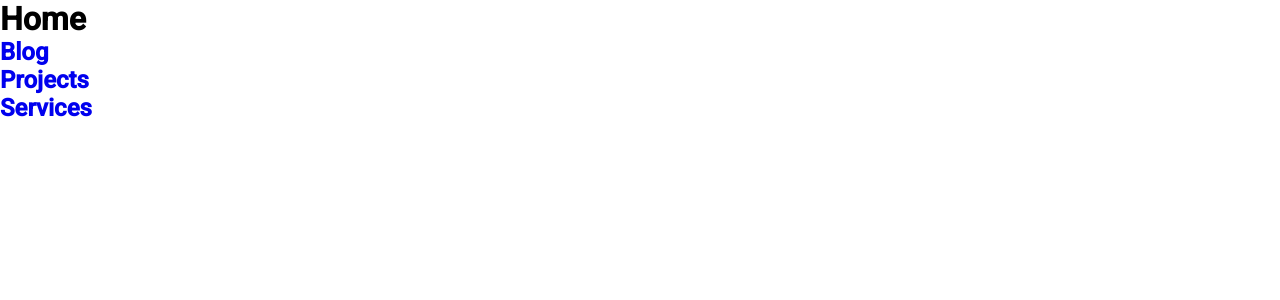
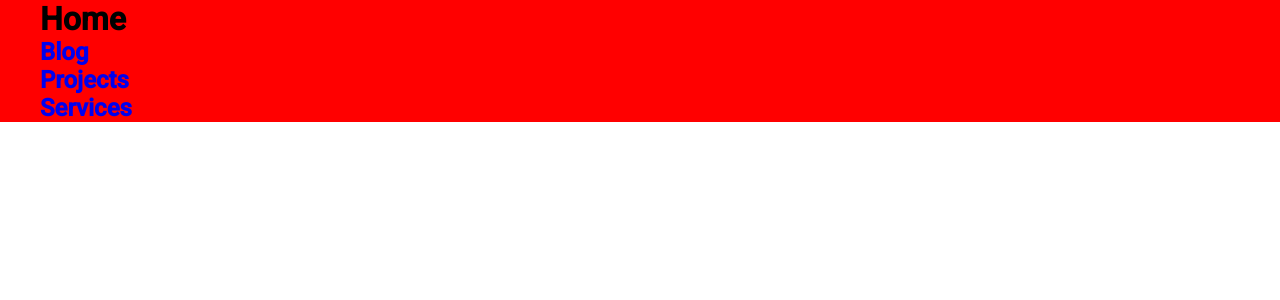
Before and after one commit to SoftLion-Co/prototype-fr, a Next.js app: page / in a window 1280 px wide. Shown: the top 300 px of the page. Built offline with nearby package versions, Linux system fonts and the light colour scheme.

Commit message:
style: add container section

```diff
--- a/app/page.tsx
+++ b/app/page.tsx
@@ -3,7 +3,7 @@ import AppealingSection from "./sections/article_page/AppealingSection";
 
 const Home = () => {
   return (
-    <div>
+    <div className="container">
       <h1>Home</h1>
       <Link href="/blogs">
         <h2>Blog</h2>
--- /dev/null
+++ b/styles/_container.scss
@@ -0,0 +1,26 @@
+.container {
+    background-color: red;
+    max-width: 320px;
+    padding: 0 16px;
+    margin: 0 auto;
+
+    @media (min-width: 375px) {
+      max-width: 480px;
+      padding: 0 20px;
+    }
+
+    @media (min-width: 768px) {
+      max-width: 768px;
+      padding: 0 30px;
+    }
+
+    @media (min-width: 1280px){
+      max-width: 1280px;
+      padding: 0 40px;
+    }
+
+    @media (min-width: 1600px) {
+      max-width: 1600px;
+      padding: 0 100px;
+    }
+  }
--- /dev/null
+++ b/styles/_mixin.scss
@@ -0,0 +1,16 @@
+@mixin for-size ($size) {
+    @if $size==phone {
+        @media screen and (max-width: 767.98px) { @content; }
+    }
+        @else if $size==tablet {
+        @media screen and (min-width: 768px) { @content;}
+    }
+
+        @else if $size==laptop {
+        @media screen and (min-width: 1280px) { @content; }
+        }
+
+        @else if $size==desktop {
+        @media screen and (min-width: 1600px) { @content; }
+    }
+}
--- a/styles/main.scss
+++ b/styles/main.scss
@@ -3,8 +3,8 @@
 @import url("https://fonts.googleapis.com/css2?family=Besley&family=Open+Sans&family=Roboto:wght@300;400;500&display=swap");
 
 @import './colors';
-// @import './assets/style/container';
-// @import './assets/style/mixin';
+@import './container';
+@import './mixin';
 
 body {
   margin: 0;
```
